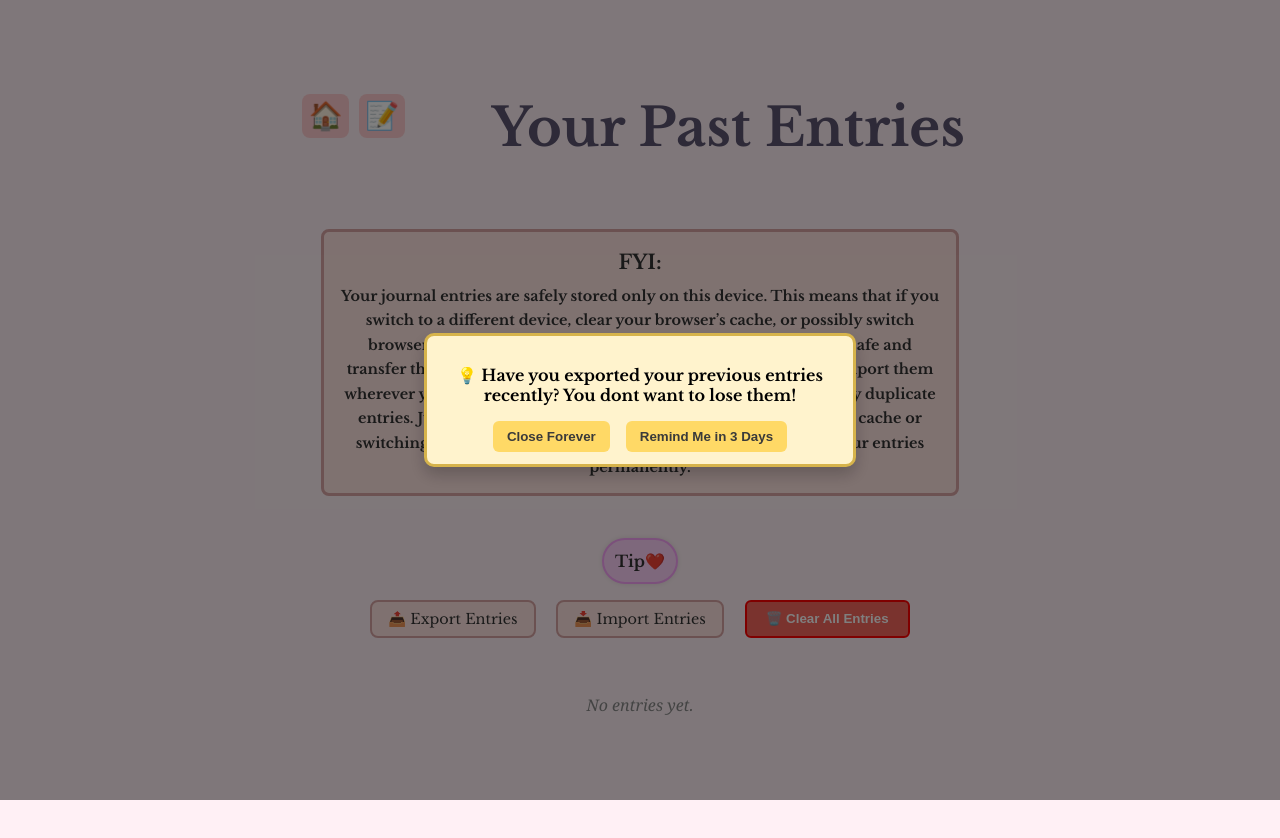
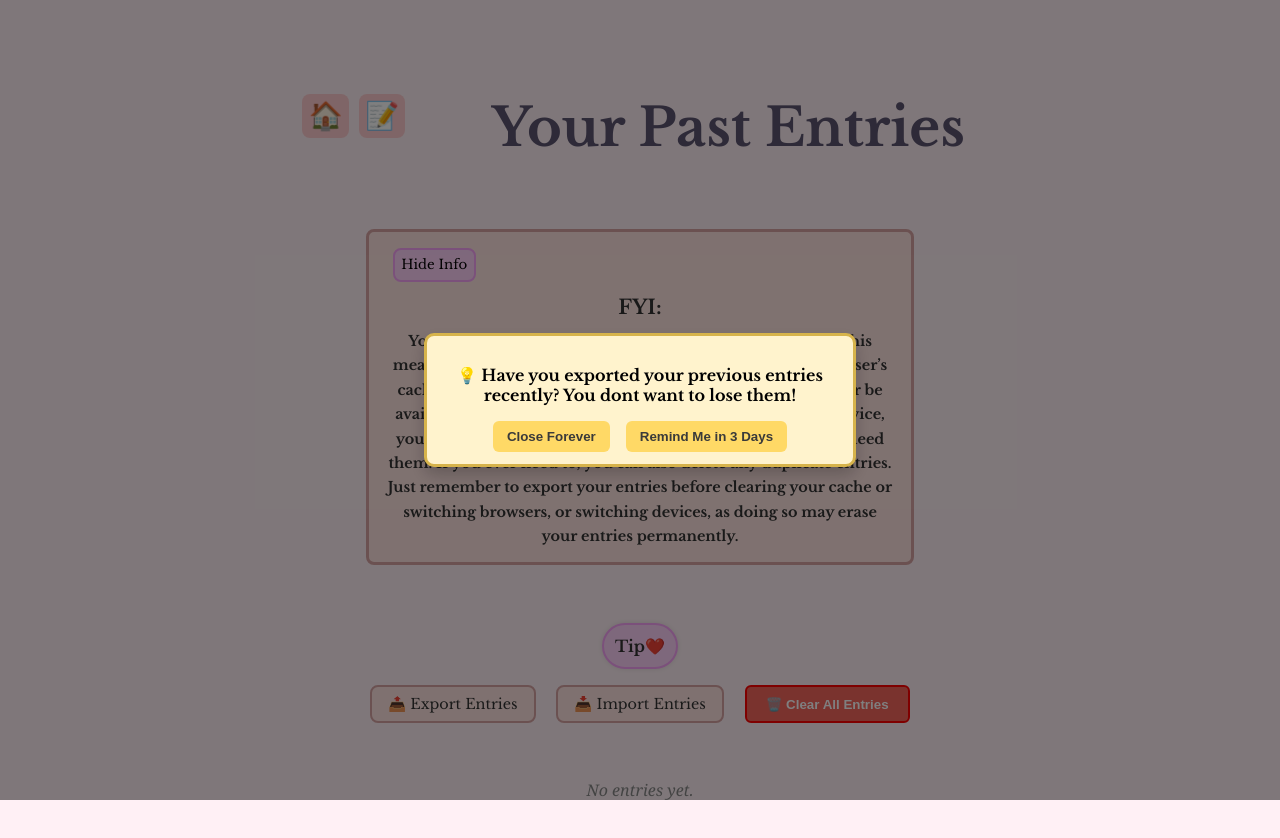
Before and after one commit to ShaynaMBarclay/vent2me, a React (Vite) app: page /history in a window 1280 px wide. Shown: the top 838 px of the page. Built offline with nearby package versions, Linux system fonts and the light colour scheme; a web font is replaced by a local one.

Commit message:
added open close to fyi

```diff
--- a/src/pages/History.jsx
+++ b/src/pages/History.jsx
@@ -5,6 +5,7 @@ import '../styles/History.css';
 
 function History() {
   const [entries, setEntries] = useState([]);
+  const [isInfoOpen, setIsInfoOpen] = useState(true);
   const navigate = useNavigate();
   const [showReminder, setShowReminder] = useState(false);
   const [expandedAdviceId, setExpandedAdviceId] = useState(null);
@@ -105,11 +106,22 @@ function History() {
       </div>
 
 
-        {/* Explanation Box */}
-      <div className="info-box">
-        <p><strong>FYI:</strong></p>
-        <p>Your journal entries are safely stored only on this device. This means that if you switch to a different device, clear your browser’s cache, or possibly switch browsers, your entries will no longer be available. To keep them safe and transfer them to another device, you can export your entries and import them wherever you need them. If you ever need to, you can also delete any duplicate entries. Just remember to export your entries before clearing your cache or switching browsers, or switching devices, as doing so may erase your entries permanently.</p>
-      </div>
+         {/* Toggleable Info Box */}
+  <div className="info-toggle-section">
+  {isInfoOpen ? (
+    <div className="info-box">
+      <button onClick={() => setIsInfoOpen(false)} className="toggle-info-button inside">
+        Hide Info
+      </button>
+      <p><strong>FYI:</strong></p>
+      <p>Your journal entries are safely stored only on this device. This means that if you switch to a different device, clear your browser’s cache, or possibly switch browsers, your entries will no longer be available. To keep them safe and transfer them to another device, you can export your entries and import them wherever you need them. If you ever need to, you can also delete any duplicate entries. Just remember to export your entries before clearing your cache or switching browsers, or switching devices, as doing so may erase your entries permanently.</p>
+    </div>
+  ) : (
+    <button onClick={() => setIsInfoOpen(true)} className="toggle-info-button">
+      Show Info
+    </button>
+  )}
+</div>
 
         {/* Tip Bubble */}
       <div className="tip-container">
--- a/src/styles/History.css
+++ b/src/styles/History.css
@@ -237,7 +237,7 @@
     cursor: pointer;
     transition: background-color 0.2s ease;
     font-size: 0.9rem;
-    margin: 2rem;
+    margin: 2rem auto;
      width: 80%;
      max-width: 600px;
      text-align: center;
@@ -379,14 +379,14 @@ body.dark-mode .toggle-advice {
   transform: translateX(-50%);
   background-color: #fce9f9;
   color: rgb(73, 73, 73);
-  padding: 2rem;
+  padding: 1.5rem;
   border-radius: 7rem;
   visibility: hidden;
   opacity: 0;
   width: 200px;
   text-align: center;
   font-family: "Libre Baskerville", serif;
-  font-size: 14px;
+  font-size: 13px;
   box-shadow: 0px 0px 5px rgba(0, 0, 0, 0.347);
 
 }
@@ -397,13 +397,40 @@ body.dark-mode .toggle-advice {
   font-family: "Libre Baskerville", serif;
 }
 
+body.dark-mode .tip-text {
+  color: #f8d9d9;
+}
+
 body.dark-mode .tip-bubble {
   background-color: #a98ba6;
   border: 2px solid #664466;
-  color:  #f8d9d9;
+  color: #f8d9d9;
 }
+
 
 body.dark-mode .tip-info {
 background-color: #6f656d;
 color:  #f8d9d9;
 }
+
+.toggle-info-button {
+  display: block;
+  margin: 0.5rem;
+  background-color: #fed1f9;
+  border: 2px solid #f7a2f7;
+  padding: 0.4rem;
+  border-radius: 0.5rem;
+  cursor: pointer;
+  font-family: "Libre Baskerville", serif;
+}
+
+.info-toggle-section {
+  margin-bottom: 1rem;
+  text-align: center;
+}
+
+body.dark-mode .toggle-info-button {
+  background-color: #a98ba6;
+  border: 2px solid #664466;
+  color:  #f8d9d9;
+}
```
